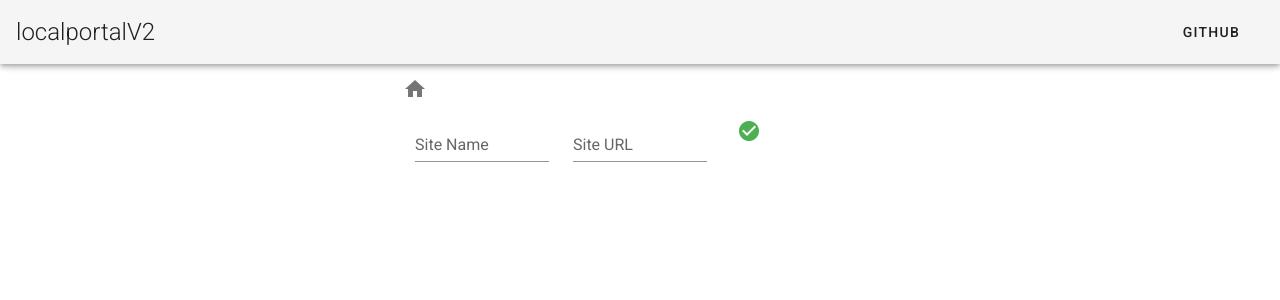
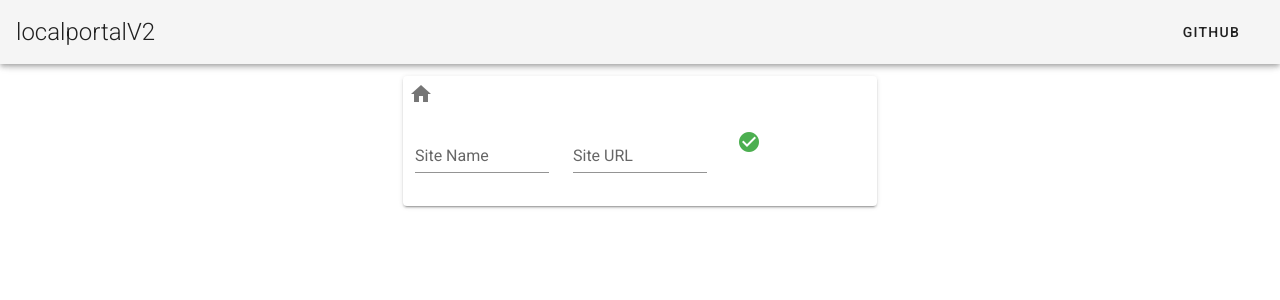
Before and after one commit to yasugahira0810/localportalv2, a Vue app: page /sites/add in a window 1280 px wide. Shown: the top 300 px of the page. Built offline with nearby package versions, Linux system fonts and the light colour scheme.

Commit message:
Update design of AddSite

```diff
--- a/src/components/AddSite.vue
+++ b/src/components/AddSite.vue
@@ -1,8 +1,8 @@
 <template>
-  <div>
-    <router-link to="/">
+  <v-card max-width="600" class="mx-auto">
+    <v-btn v-on:click="goHome()" text icon color="gray">
       <v-icon>mdi-home</v-icon>
-    </router-link>
+    </v-btn>
     <br>
     <v-form>
       <v-container grid-list-xl>
@@ -23,7 +23,7 @@
         </v-layout>
       </v-container>
     </v-form>
-  </div>
+  </v-card>
 </template>
 <script>
 export default {
@@ -53,6 +53,9 @@ export default {
           this.$router.push("/");
         })
         .catch(err => console.log(err));
+    },
+    goHome() {
+      this.$router.push("/");
     }
   }
 };
```
